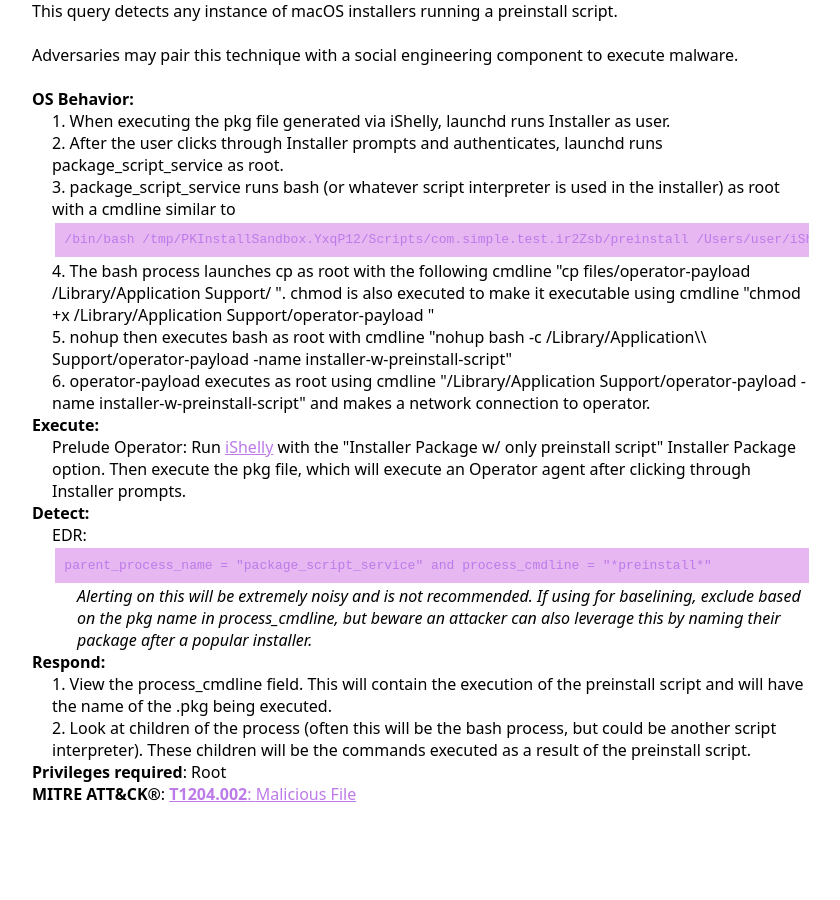
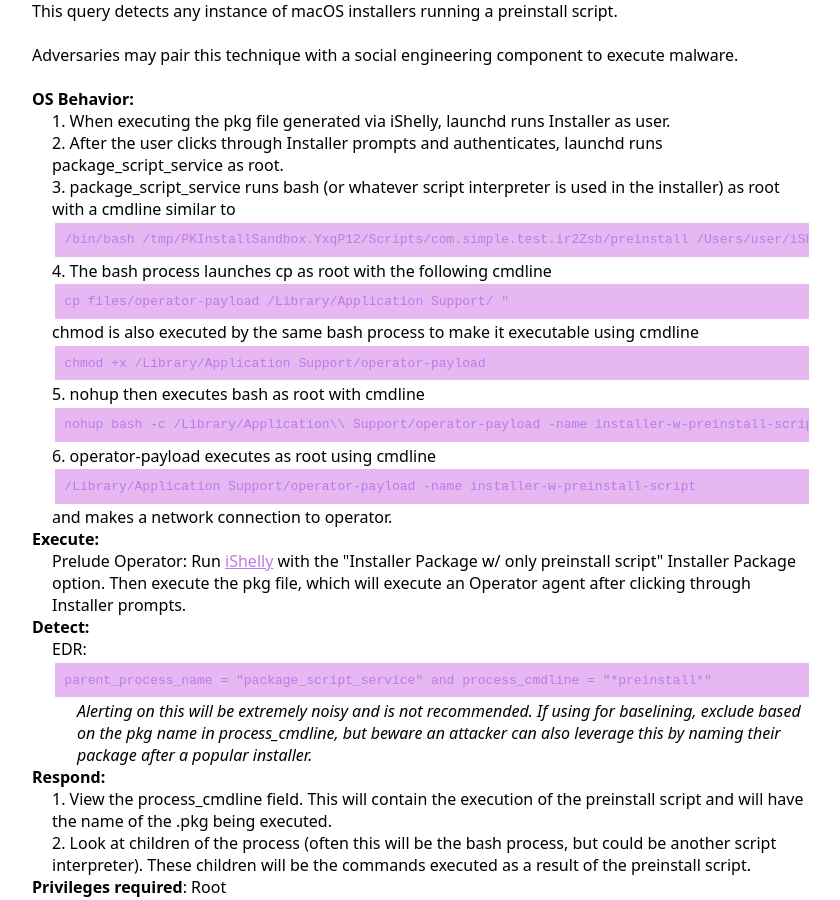
Before and after one commit to iThreatopedia/iThreatopedia.github.io, a Jekyll site: the page built from _iThreatopedia/macOS/installers.md, in a window 1280 px wide and 900 px high, scrolled down 544 px. Shown: the whole window, without its empty margins (228-1068 px from the left). Built offline with Jekyll 4.4.1, drawn with Linux system fonts in a browser that asks for light colours.

```diff
--- a/_iThreatopedia/macOS/installers.md
+++ b/_iThreatopedia/macOS/installers.md
@@ -21,9 +21,9 @@ Commands:
       - Step: When executing the pkg file generated via iShelly, launchd runs Installer as user.
       - Step: After the user clicks through Installer prompts and authenticates, launchd runs package_script_service as root.
       - Step: package_script_service runs bash (or whatever script interpreter is used in the installer) as root with a cmdline similar to <pre><code>/bin/bash /tmp/PKInstallSandbox.YxqP12/Scripts/com.simple.test.ir2Zsb/preinstall /Users/user/iShelly/Payloads/install_pkg.pkg / / / </code></pre>
-      - Step: The bash process launches cp as root with the following cmdline "cp files/operator-payload /Library/Application Support/ ". chmod is also executed to make it executable using cmdline "chmod +x /Library/Application Support/operator-payload "
-      - Step: nohup then executes bash as root with cmdline "nohup bash -c /Library/Application\\ Support/operator-payload -name installer-w-preinstall-script"
-      - Step: operator-payload executes as root using cmdline "/Library/Application Support/operator-payload -name installer-w-preinstall-script" and makes a network connection to operator.
+      - Step: The bash process launches cp as root with the following cmdline <pre><code>cp files/operator-payload /Library/Application Support/ "</pre></code> chmod is also executed by the same bash process to make it executable using cmdline <pre><code>chmod +x /Library/Application Support/operator-payload </pre></code>
+      - Step: nohup then executes bash as root with cmdline <pre><code>nohup bash -c /Library/Application\\ Support/operator-payload -name installer-w-preinstall-script</pre></code>
+      - Step: operator-payload executes as root using cmdline <pre><code>/Library/Application Support/operator-payload -name installer-w-preinstall-script</pre></code> and makes a network connection to operator.
     Execute:
       - Prelude Operator: Run <a href="https://github.com/AutomoxSecurity/iShelly">iShelly</a> with the "Installer Package w/ only preinstall script" Installer Package option. Then execute the pkg file, which will execute an Operator agent after clicking through Installer prompts.
     Detect:
```
